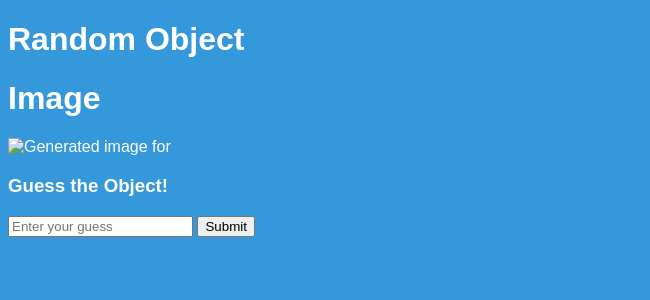
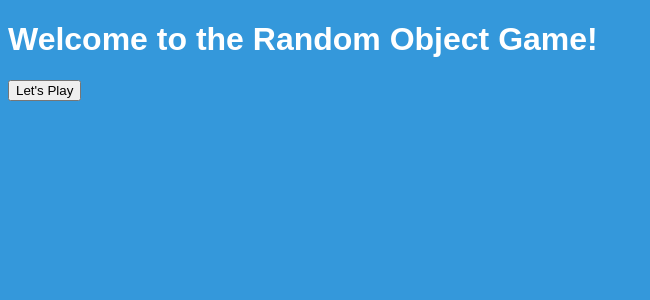
Before and after one commit to jcloughley2/pictionai, a Django app: template pictionai_app/templates/pictionai_app/index.html in a window 1280 px wide. Shown: the top 300 px of the page, without its empty margins (0-650 px from the left). Run offline with Django 5.2, Linux system fonts and the light colour scheme; the template is opened without the code that fills it, so the values that code supplies are empty.

Commit message:
added play button

```diff
--- a/pictionai_app/templates/pictionai_app/index.html
+++ b/pictionai_app/templates/pictionai_app/index.html
@@ -3,20 +3,45 @@
 <head>
     <meta charset="UTF-8">
     <meta name="viewport" content="width=device-width, initial-scale=1.0">
-    <title>Random Object Name</title>
+    <title>Random Object Game</title>
     {% load static %}
     <link rel="stylesheet" href="{% static 'pictionai_app/css/styles.css' %}">
 </head>
 <body>
-    <h1>Random Object</h1>
-    <p>{{ random_object_name }}</p>
-    <h1>Image</h1>
-    <img src="{{ prompt_image }}" alt="Generated image for {{ prompt_image }}" width=""250">
-    <h3>Guess the Object!</h3>
-    <form action="{% url 'submit_guess' %}" method="POST">
-        {% csrf_token %}
-        <input type="text" name="user_guess" placeholder="Enter your guess" required>
-        <button type="submit">Submit</button>
-    </form>
+    <h1>Welcome to the Random Object Game!</h1>
+
+    <!-- Let's Play Button -->
+    <button id="play-button">Let's Play</button>
+
+    <!-- Random Object Name and Image (Hidden Initially) -->
+    <div id="game-area" style="display: none;">
+        <h2>Random Object: <span id="random-object-name"></span></h2>
+        <img id="prompt-image" alt="Generated Image" style="max-width: 100%;">
+
+        <!-- Submission Form (Hidden Initially) -->
+        <h3>Guess the Object!</h3>
+        <form id="guess-form" action="{% url 'submit_guess' %}" method="POST" style="display: none;">
+            {% csrf_token %}
+            <input type="text" name="user_guess" placeholder="Enter your guess" required>
+            <button type="submit">Submit Guess</button>
+        </form>
+    </div>
+
+    <script>
+        document.getElementById('play-button').addEventListener('click', function() {
+            // Make an AJAX request to the backend to fetch the random object and image
+            fetch("{% url 'get_random_object_and_image' %}")
+            .then(response => response.json())
+            .then(data => {
+                // Display the random object and image
+                document.getElementById('random-object-name').textContent = data.random_object_name;
+                document.getElementById('prompt-image').src = data.prompt_image;
+
+                // Show the game area and form after the image is loaded
+                document.getElementById('game-area').style.display = 'block';
+                document.getElementById('guess-form').style.display = 'block';
+            });
+        });
+    </script>
 </body>
 </html>
--- a/pictionai_project/urls.py
+++ b/pictionai_project/urls.py
@@ -23,4 +23,5 @@ urlpatterns = [
     path('', views.home, name='home'),  # Homepage
     path('submit_guess/', views.submit_guess, name='submit_guess'),  # Form submission
     path('result/', views.result, name='result'),  # Result page
+    path('get_random_object_and_image/', views.get_random_object_and_image, name='get_random_object_and_image'),
 ]
```
Also changed, not shown: pictionai_app/views.py (+17 -12 lines), db.sqlite3.
